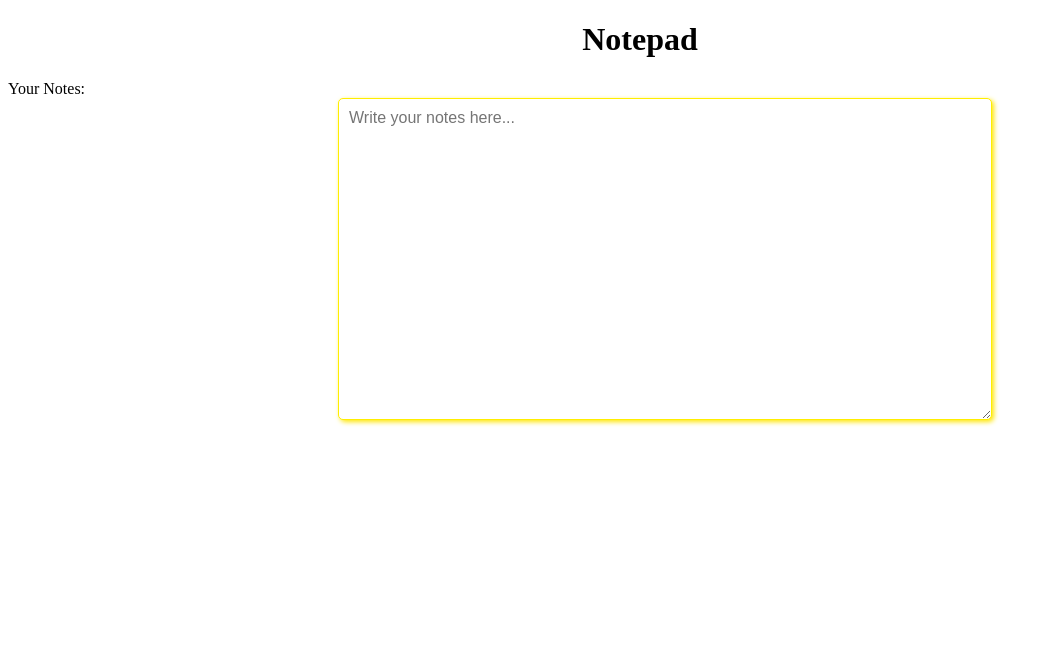
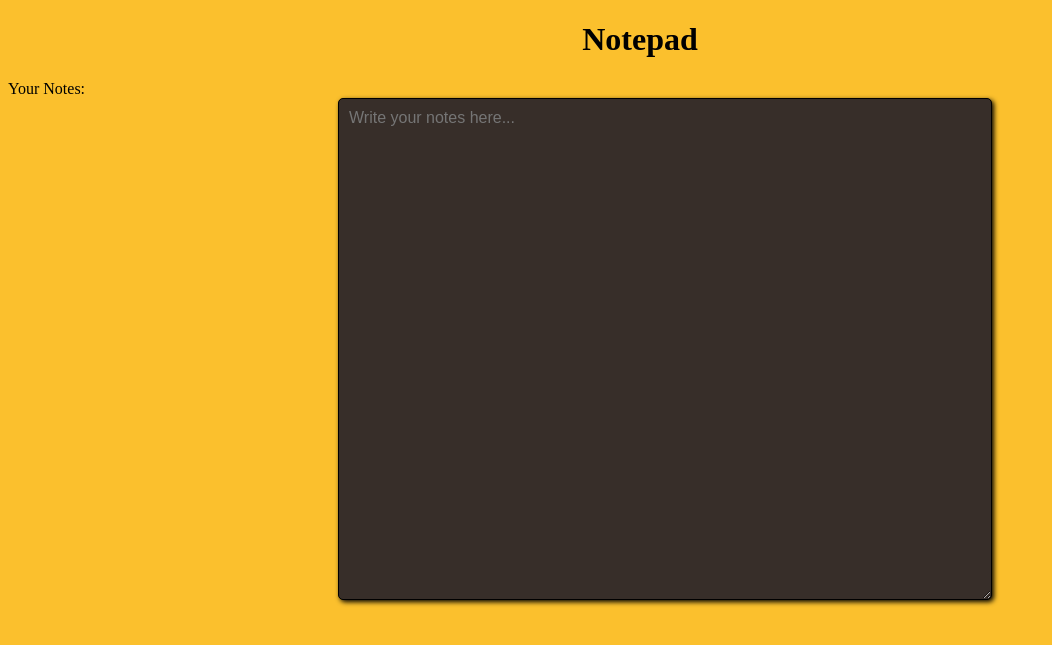
Before and after one commit to AhyanAslam/PROJECT, a Flask app: template templates/notepad.html in a window 1280 px wide. Shown: the top 645 px of the page, without its empty margins (0-1052 px from the left). Run offline with Flask 3, Linux system fonts and the light colour scheme; the template is opened without the code that fills it, so the values that code supplies are empty.

Commit message:
CSS OF NOTEPAD

```diff
--- a/static/notepad.css
+++ b/static/notepad.css
@@ -1,12 +1,12 @@
 textarea {
     width: 50%; /* Full width */
-    height: 300px; /* Adjust height for bigger input area */
+    height: 480px; /* Adjust height for bigger input area */
     padding: 10px;
     font-size: 16px;
     font-family: Arial, sans-serif;
-    border: 1px solid #ffee00;
+    border: 1px solid #000000;
     border-radius: 5px;
-    box-shadow: 2px 2px 5px rgb(255, 230, 0);
+    box-shadow: 2px 2px 5px rgb(0, 0, 0);
     resize: both; /* Allow user to resize the textarea */
     position: relative;
     left: 330px;
@@ -14,6 +14,13 @@ textarea {
 
 textarea:focus {
     outline: none;
-    border-color: #4b6cb7; /* Highlight border on focus */
-    box-shadow: 0 0 8px rgba(75, 108, 183, 0.5);
+    border-color: #ff0000; /* Highlight border on focus */
+    box-shadow: 0 0 8px rgb(255, 0, 0);
 }
+body{
+    background-color: #fbc02d;
+}
+.notes{
+    background-color: #372E29;
+    color: #fbc02d;
+}
--- a/templates/notepad.html
+++ b/templates/notepad.html
@@ -10,7 +10,7 @@
     <div>
         <center><h1>Notepad</h1></center>
         <label for="notes">Your Notes:</label><br>
-        <textarea id="notes" name="notes" placeholder="Write your notes here..."></textarea><br><br>
+        <textarea class="notes" id="notes" name="notes" placeholder="Write your notes here..."></textarea><br><br>
 
     </div>
 </body>
```
